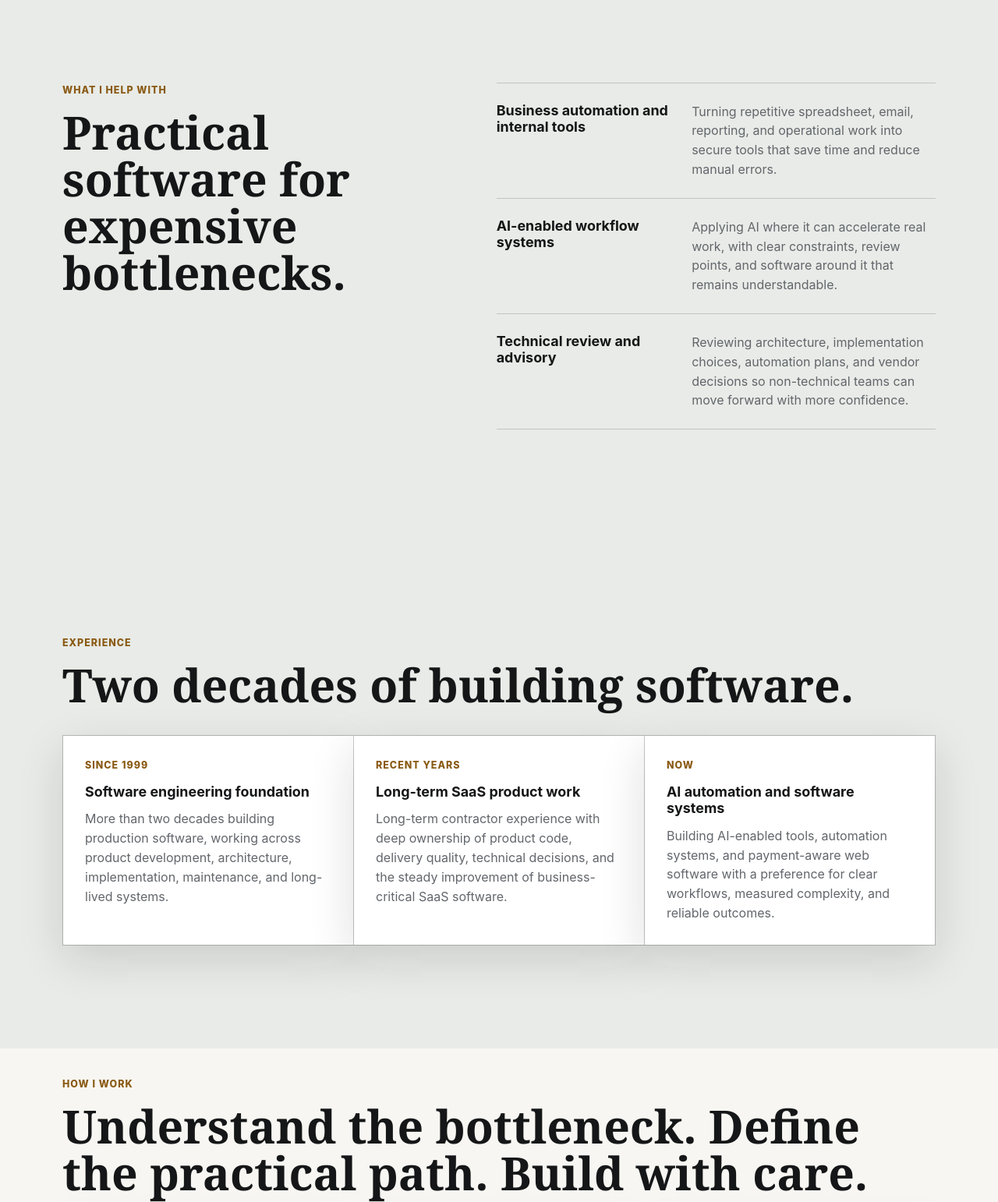
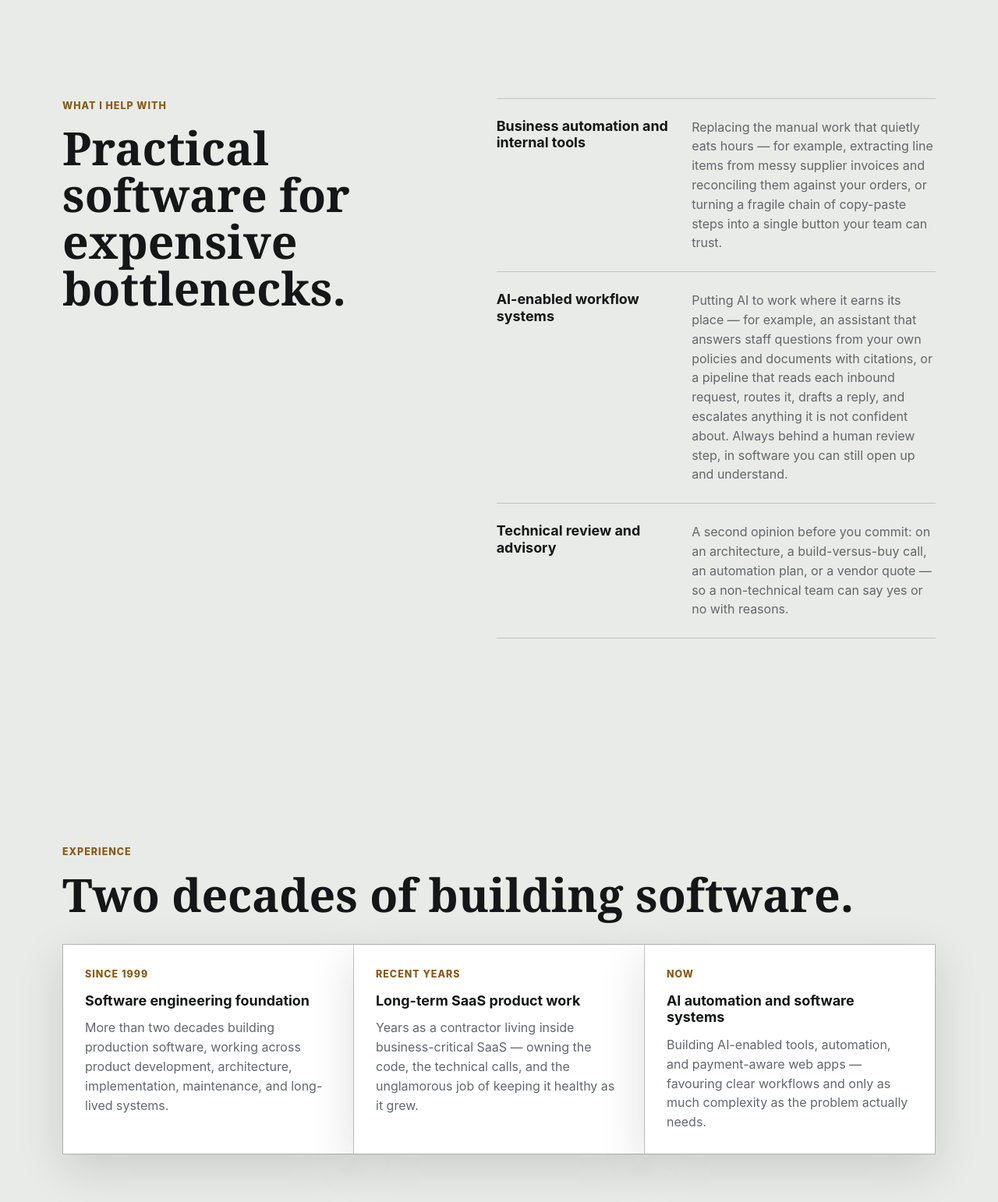
Before and after one commit to paolotozzo/paolotozzo.dev, a website: page index.html in a window 1280 px wide. Shown: the part 1360-2902 px from the top of the page at 78% size. Drawn offline with Linux system fonts and the light colour scheme.

Commit message:
other review

```diff
--- a/index.html
+++ b/index.html
@@ -143,6 +143,11 @@
               prototyping and automation, without treating generated code as a
               substitute for judgement.
             </p>
+            <p>
+              My bias is toward the smallest system that solves the problem and
+              keeps working after I hand it over. I would rather ship less and
+              have you understand all of it.
+            </p>
           </div>
         </div>
       </section>
@@ -157,25 +162,29 @@
             <article>
               <h3>Business automation and internal tools</h3>
               <p>
-                Turning repetitive spreadsheet, email, reporting, and
-                operational work into secure tools that save time and reduce
-                manual errors.
+                Replacing the manual work that quietly eats hours — for example,
+                extracting line items from messy supplier invoices and
+                reconciling them against your orders, or turning a fragile chain
+                of copy-paste steps into a single button your team can trust.
               </p>
             </article>
             <article>
               <h3>AI-enabled workflow systems</h3>
               <p>
-                Applying AI where it can accelerate real work, with clear
-                constraints, review points, and software around it that remains
-                understandable.
+                Putting AI to work where it earns its place — for example, an
+                assistant that answers staff questions from your own policies and
+                documents with citations, or a pipeline that reads each inbound
+                request, routes it, drafts a reply, and escalates anything it is
+                not confident about. Always behind a human review step, in
+                software you can still open up and understand.
               </p>
             </article>
             <article>
               <h3>Technical review and advisory</h3>
               <p>
-                Reviewing architecture, implementation choices, automation
-                plans, and vendor decisions so non-technical teams can move
-                forward with more confidence.
+                A second opinion before you commit: on an architecture, a
+                build-versus-buy call, an automation plan, or a vendor quote — so
+                a non-technical team can say yes or no with reasons.
               </p>
             </article>
           </div>
@@ -200,21 +209,18 @@
             <span class="timeline-date">Recent years</span>
             <h3>Long-term SaaS product work</h3>
             <p>
-              Long-term contractor experience with deep ownership of product
-              code, delivery
-              quality, technical decisions, and the steady improvement of
-              business-critical SaaS
-              software.
+              Years as a contractor living inside business-critical SaaS — owning
+              the code, the technical calls, and the unglamorous job of keeping it
+              healthy as it grew.
             </p>
           </article>
           <article class="timeline-item">
             <span class="timeline-date">Now</span>
             <h3>AI automation and software systems</h3>
             <p>
-              Building AI-enabled tools, automation systems, and payment-aware
-              web software
-              with a preference for clear workflows, measured complexity, and
-              reliable outcomes.
+              Building AI-enabled tools, automation, and payment-aware web apps —
+              favouring clear workflows and only as much complexity as the problem
+              actually needs.
             </p>
           </article>
         </div>
```
